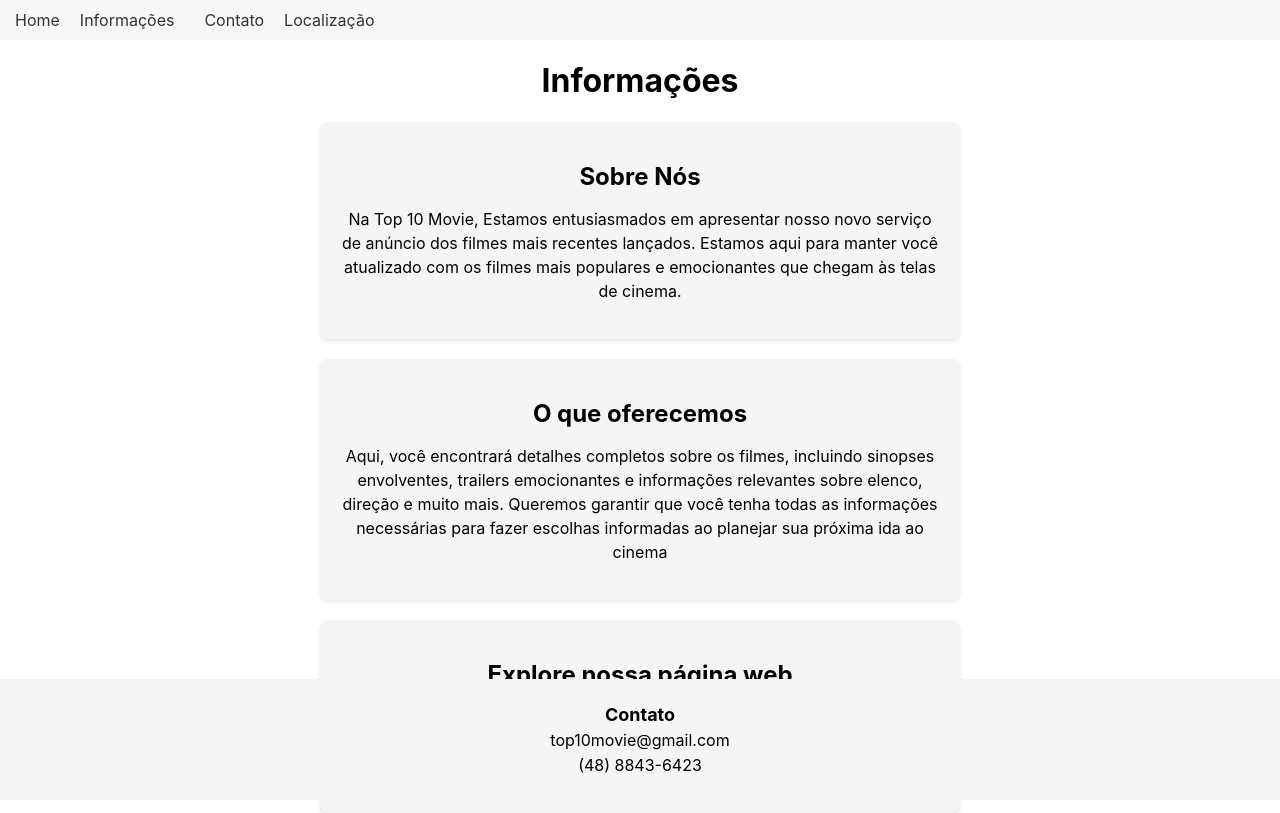
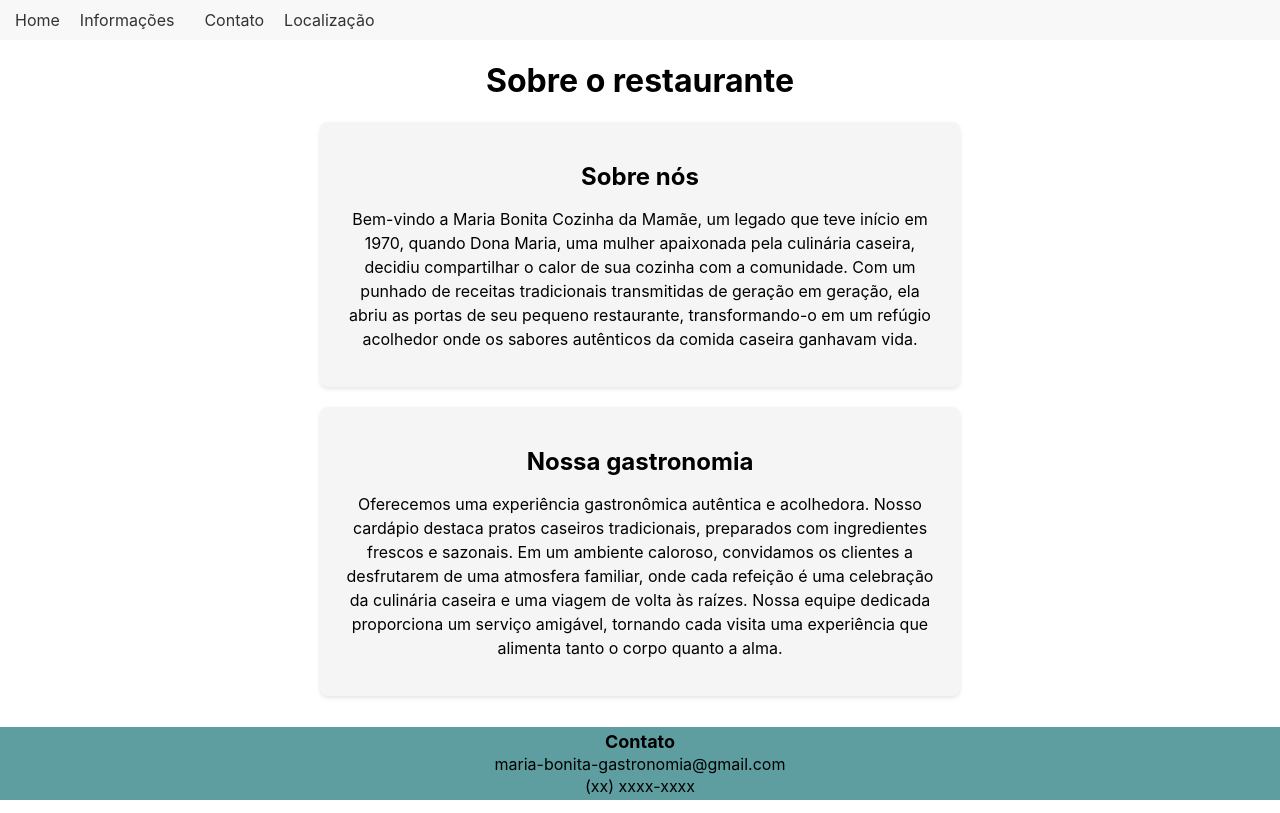
Before and after one commit to PaivaViniicius/projeto-react-senai-main, a React (Create React App) app: page /info in a window 1280 px wide. Built offline with nearby package versions, Linux system fonts and the light colour scheme.

Commit message:
alteração no footer

```diff
--- a/public/index.html
+++ b/public/index.html
@@ -1,5 +1,5 @@
 <!DOCTYPE html>
-<html lang="en">
+<html lang="pt-br">
   <head>
     <meta charset="utf-8" />
     <link rel="icon" href="%PUBLIC_URL%/favicon.ico" />
--- a/src/components/footer/Footer.js
+++ b/src/components/footer/Footer.js
@@ -5,8 +5,8 @@ function Footer() {
     return (
         <footer className='footer'>
             <p  className='contact-title'>Contato</p>
-            <p>top10movie@gmail.com</p>
-            <p>(48) 8843-6423</p>
+            <p>maria-bonita-gastronomia@gmail.com</p>
+            <p>(xx) xxxx-xxxx</p>
         </footer>
     );
 }
--- a/src/components/footer/footer.css
+++ b/src/components/footer/footer.css
@@ -5,13 +5,13 @@
     bottom: 0;
     width: 100%;
     height: auto;
-    background-color: #f5f5f5;
+    background-color: #5f9ea0;
     text-align: center;
-    padding: 20px 0;
+    padding: 2px 0;
 }
 
 .footer p {
-    margin: 5px 0;
+    margin: 2px 0;
 }
 
 .footer .contact-title {
--- a/src/pages/info/Info.js
+++ b/src/pages/info/Info.js
@@ -4,29 +4,28 @@ import InformationText from "../../components/informationText/InformationText";
 function Info() {
     return (
         <div>
-            <h1>Informações</h1>
+            <h1>Sobre o restaurante</h1>
             <InformationText
-                h2Content="Sobre Nós"
-                pContent=" Na Top 10 Movie, Estamos entusiasmados em apresentar nosso novo
-                    serviço de anúncio dos filmes mais recentes lançados. Estamos aqui
-                    para manter você atualizado com os filmes mais populares e emocionantes
-                    que chegam às telas de cinema."
+                h2Content="Sobre nós"
+                pContent="Bem-vindo a Maria Bonita  Cozinha da Mamãe,
+                 um legado que teve início em 1970, quando Dona Maria,
+                  uma mulher apaixonada pela culinária caseira,
+                   decidiu compartilhar o calor de sua cozinha com a comunidade.
+                    Com um punhado de receitas tradicionais transmitidas de geração em geração,
+                     ela abriu as portas de seu pequeno restaurante,
+                      transformando-o em um refúgio acolhedor onde os sabores autênticos
+                       da comida caseira ganhavam vida."
             />
-            <br/>
+            <br />
             <InformationText
-                h2Content="O que oferecemos"
-                pContent="Aqui, você encontrará detalhes completos sobre os filmes,
-                    incluindo sinopses envolventes, trailers emocionantes e informações
-                    relevantes sobre elenco, direção e muito mais. Queremos garantir que
-                    você tenha todas as informações necessárias para fazer escolhas informadas
-                    ao planejar sua próxima ida ao cinema"
-            />
-            <br/>
-            <InformationText
-                h2Content="Explore nossa página web"
-                pContent="Nossa página web é o seu destino confiável para descobrir os filmes mais
-                    recentes que estão fazendo sucesso no momento. Estamos comprometidos em
-                    tornar sua experiência conosco agradável e gratificante."
+                h2Content="Nossa gastronomia"
+                pContent="Oferecemos uma experiência gastronômica autêntica e acolhedora.
+                        Nosso cardápio destaca pratos caseiros tradicionais,
+                        preparados com ingredientes frescos e sazonais. Em um ambiente caloroso,
+                        convidamos os clientes a desfrutarem de uma atmosfera familiar,
+                        onde cada refeição é uma celebração da culinária caseira e uma viagem de volta às raízes.
+                        Nossa equipe dedicada proporciona um serviço amigável,
+                        tornando cada visita uma experiência que alimenta tanto o corpo quanto a alma."
             />
         </div>
     );
```
